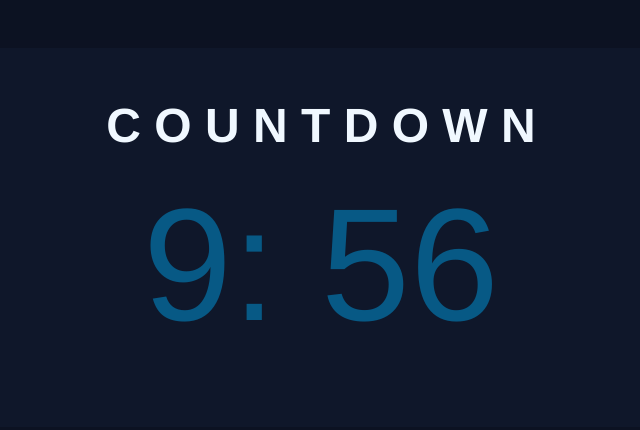
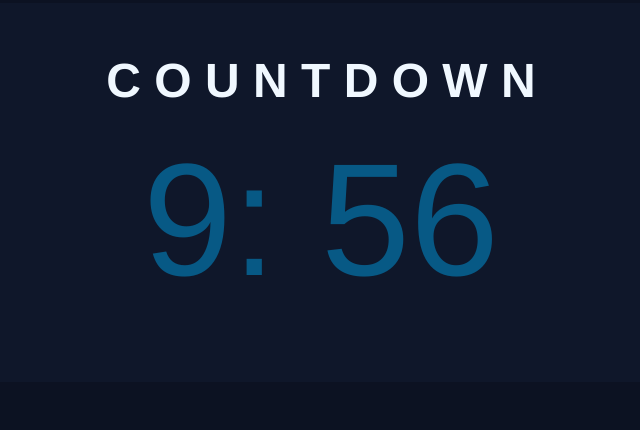
Before and after one commit to numangit/javascript_timer, a plain HTML site: page index.html in a window 1280 px wide. Shown: the part 208-638 px from the top of the page, without its empty margins (319-959 px from the left). Drawn offline with Linux system fonts and the light colour scheme.

Commit message:
css style fixed

```diff
--- a/styles.css
+++ b/styles.css
@@ -8,11 +8,10 @@
 body {
     background-color: #0c1222;
     color: aliceblue;
-    height: 100%;
     display: flex;
     justify-content: center;
     align-items: center;
-    justify-content: center;
+    height: 100vh;
 }
 
 .container {
@@ -20,7 +19,6 @@ body {
     width: 70%;
     border-radius: 30px;
     padding: 50px;
-    margin-top: 20%;
 }
 
 .timer-heading {
```
